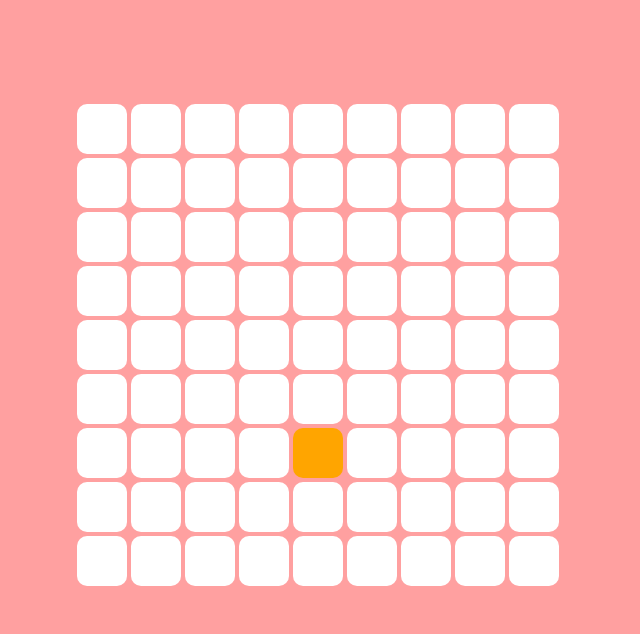
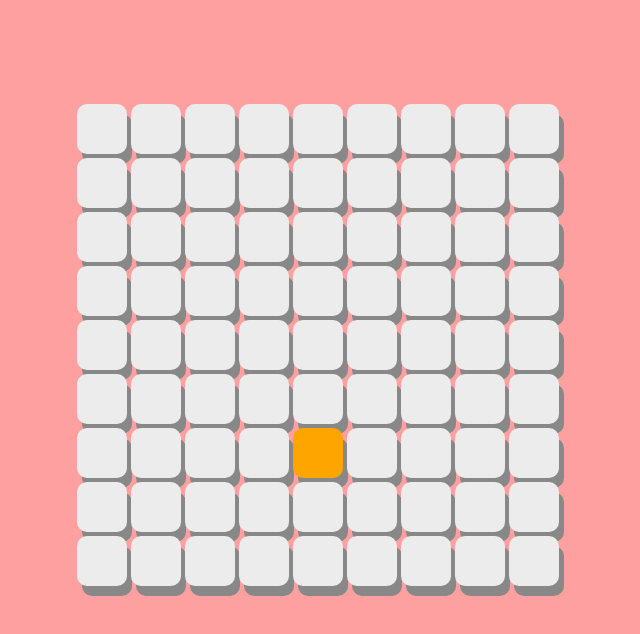
Before and after one commit to halareka/snake, a plain HTML site: page index.html in a window 1280 px wide. Shown: the whole page, without its empty margins (322-962 px from the left). Drawn offline with Linux system fonts and the light colour scheme; a web font is replaced by a local one.

Commit message:
Update style.css

```diff
--- a/style.css
+++ b/style.css
@@ -3,7 +3,7 @@
 .snake{
     display: inline-block;
     margin-top: 4px;
-    background-color: rgb(255, 255, 255);
+    background: rgb(236,236,236);
     color: transparent;
     border-radius: 10px;
     text-align: center;
@@ -11,6 +11,7 @@
     height: 50px;
     border: none;
     position: relative;
+    box-shadow: 5px 10px 0px  rgb(136, 136, 136);
 }
 
 
```
